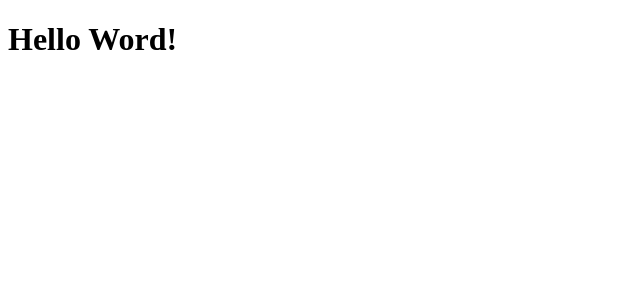
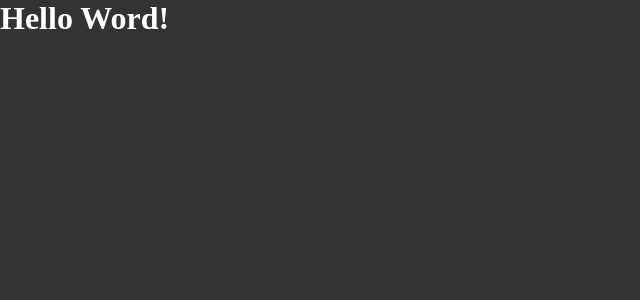
Before and after one commit to eduardoacdiogo/ignite-timer, a React (Vite) app: page / in a window 1280 px wide. Shown: the top 300 px of the page, without its empty margins (0-640 px from the left). Built offline with nearby package versions, Linux system fonts and the light colour scheme.

Commit message:
feature: config styled components and theme

```diff
--- a/package.json
+++ b/package.json
@@ -11,12 +11,14 @@
   },
   "dependencies": {
     "react": "^18.3.1",
-    "react-dom": "^18.3.1"
+    "react-dom": "^18.3.1",
+    "styled-components": "^6.1.13"
   },
   "devDependencies": {
     "@eslint/js": "^9.13.0",
     "@types/react": "^18.3.12",
     "@types/react-dom": "^18.3.1",
+    "@types/styled-components": "^5.1.34",
     "@vitejs/plugin-react-swc": "^3.5.0",
     "eslint": "^9.13.0",
     "eslint-plugin-react-hooks": "^5.0.0",
--- a/src/App.tsx
+++ b/src/App.tsx
@@ -1,5 +1,12 @@
+import { ThemeProvider } from 'styled-components'
+import { defaultTheme } from './styles/themes/default'
+import { GlobalStyled } from './styles/global'
+
 export function App() {
   return (
-    <h1>Hello Word!</h1>
+    <ThemeProvider theme={defaultTheme}>
+      <h1>Hello Word!</h1>
+      <GlobalStyled />
+    </ThemeProvider>
   )
 }
--- /dev/null
+++ b/src/styles/global.ts
@@ -0,0 +1,14 @@
+import { createGlobalStyle } from 'styled-components'
+
+export const GlobalStyled = createGlobalStyle`
+	* {
+		margin: 0;
+		padding: 0;
+		box-sizing: border-box;
+	}
+
+	body {
+		background: #333;
+		color: #FFF;
+	}
+`
--- /dev/null
+++ b/src/styles/themes/default.ts
@@ -0,0 +1,21 @@
+export const defaultTheme = {
+  white: '#FFF',
+
+  'gray-100': '#E1E1E6',
+  'gray-300': '#C4C4CC',
+  'gray-400': '#8D8D99',
+  'gray-500': '#7C7C8A',
+  'gray-600': '#323238',
+  'gray-700': '#29292E',
+  'gray-800': '#202024',
+  'gray-900': '#121214',
+
+  'green-300': '#00B37E',
+  'green-500': '#00875F',
+  'green-700': '#015F43',
+
+  'red-500': '#AB222E',
+  'red-700': '#7A1921',
+
+  'yellow-500': '#FBA94C',
+}
```
Also changed, not shown: src/@types/styles.d.ts (added, +8 -0 lines), 2 other files (tests, documents, lock files or other folders).
